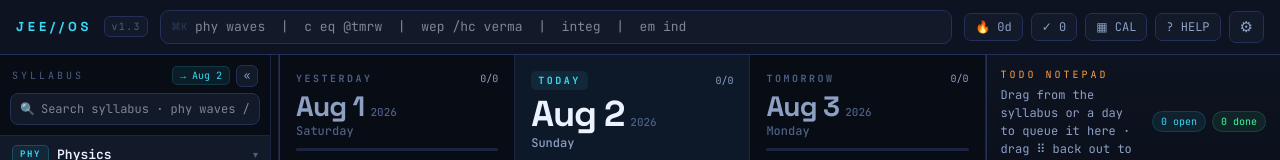
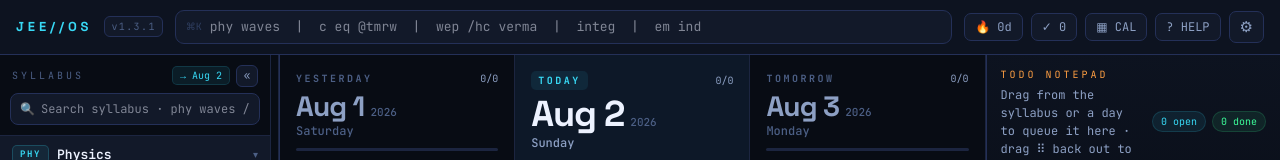
Before and after one commit to Abhi-1-0-1/JEE, a React (Vite) app: page / in a window 1280 px wide. Shown: the top 160 px of the page. Built offline with nearby package versions, Linux system fonts and the light colour scheme.

Commit message:
v1.3.1 syllabus change

```diff
--- a/src/App.jsx
+++ b/src/App.jsx
@@ -320,11 +320,11 @@ const JEE_SYLLABUS = {
   },
   Chemistry: {
     "Class 11": ["Basic Concepts", "Atomic Structure", "Periodicity","Chemical Bonding","Thermodynamics", "Chemical Equilibrium", "Ionic Equilibrium","Redox Reactions","General Organic Chemistry","Hydrocarbons"],
-    "Class 12": ["Solid State","Solutions","Electrochemistry","Chemical Kinetics","d & f Block Elements","Coordination Compounds","Haloalkanes & Haloarenes","Alcohols Phenols Ethers","Aldehydes Ketones","Carboxylic Acids","Amines","Biomolecules","Polymers","Chemistry in Everyday Life"],
+    "Class 12": ["Solid State","Solutions","Electrochemistry","Chemical Kinetics","d & f Block Elements","Coordination Compounds","Haloalkanes & Haloarenes","Alcohols Phenols Ethers","Aldehydes, Ketones And Carboxylic Acids","Amines","Biomolecules","Polymers","Chemistry in Everyday Life"],
   },
   Mathematics: {
     "Class 11": ["Sets","Trigonometry","Complex Numbers","Quadratic Equations","Sequences & Series","Straight Lines","Circles", "Ellipse","Parabola", "Hyperbola","Permutations & Combinations","Binomial Theorem","Statistics","Probability (11)"],
-    "Class 12": ["Relations & Functions","Inverse Trigonometry","Matrices & Determinants", "Limits", "Continuity", "Differentiability", "Methods Of Differentiation", "Applications of Derivatives","Integrals","Applications of Integrals","Differential Equations","Vectors","3D Geometry","Linear Programming","Probability (12)"],
+    "Class 12": ["Relations & Functions","Inverse Trigonometry","Matrices & Determinants", "Limits", "Continuity", "Differentiability", "Methods Of Differentiation", "Applications of Derivatives","Definite Integrals", "Indefinite Integrals", "Areas","Differential Equations","Vectors","3D Geometry","Linear Programming","Probability (12)"],
   },
 };
 
@@ -2282,7 +2282,7 @@ export default function App() {
         {/* ── HEADER ── */}
         <header style={{ flexShrink:0, display:"flex", alignItems:"center", gap:12, padding:"10px 16px", background:"var(--bg-surface)", borderBottom:"1px solid var(--border-main)", zIndex:10, position:"relative" }}>
           <span style={{ fontSize:13, fontWeight:800, letterSpacing:"0.3em", color:"var(--accent-cyan)", flexShrink:0, userSelect:"none", fontFamily:"'Space Grotesk', sans-serif" }}>JEE//OS</span>
-          <span style={{ fontSize:10, letterSpacing:"0.14em", color:"var(--text-muted)", background:"var(--bg-elevated)", border:"1px solid var(--border-main)", borderRadius:6, padding:"2px 6px", flexShrink:0, userSelect:"none" }}>v1.3</span>
+          <span style={{ fontSize:10, letterSpacing:"0.14em", color:"var(--text-muted)", background:"var(--bg-elevated)", border:"1px solid var(--border-main)", borderRadius:6, padding:"2px 6px", flexShrink:0, userSelect:"none" }}>v1.3.1</span>
 
           <CommandBar activeDate={activeDate} onAddTask={addTask} cmdRef={cmdRef} />
 
```
